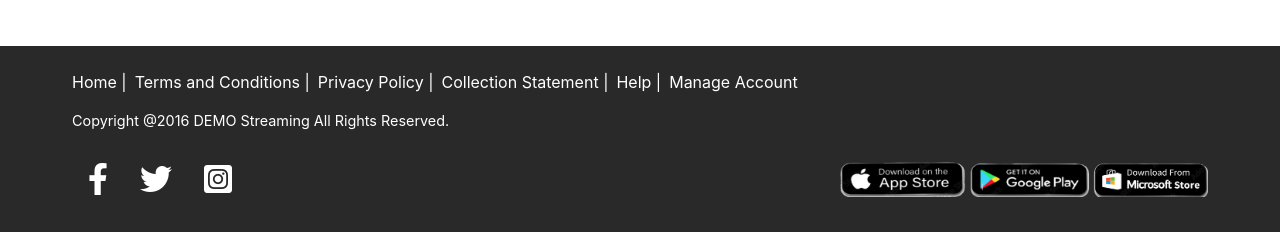
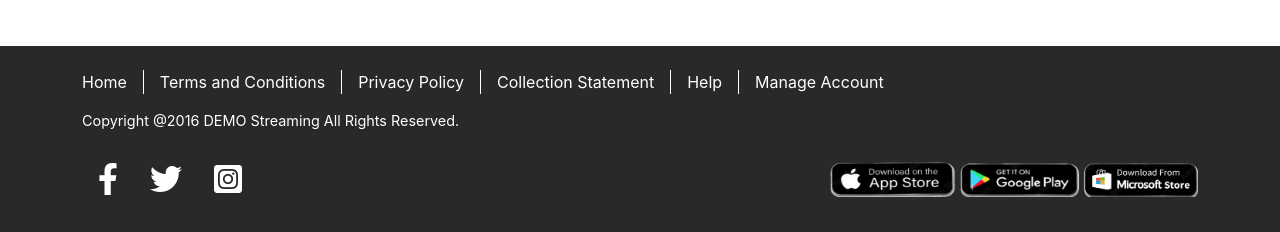
Before and after one commit to Jerrysuper123/Movie-Title-Listing, a React (Create React App) app in the folder movie-titles/: page /movies in a window 1280 px wide. Shown: the part 1176-1408 px from the top of the page. Built offline with nearby package versions, Linux system fonts and the light colour scheme; no server answers.

Commit message:
restyled the footer navigation bar

```diff
--- a/movie-titles/src/App.js
+++ b/movie-titles/src/App.js
@@ -38,9 +38,8 @@ function App() {
           <Route path="/series" element={<SeriesPage series={series} />} />
           <Route path="/movies" element={<MoviesPage movies={movies} />} />
         </Routes>
+        <Footer />
       </Router>
-
-      <Footer />
     </React.Fragment>
   );
 }
--- a/movie-titles/src/Components/Footer/Footer.js
+++ b/movie-titles/src/Components/Footer/Footer.js
@@ -1,21 +1,24 @@
 import React from "react";
 import "./style.css";
 import AppStore from "../../Images/appStore.png";
+import { Link } from "react-router-dom";
 
 export default function Footer() {
   return (
     <footer className="page-footer font-small blue p-4 text-center">
-      <main className="ms-5 me-5">
+      <main className="container">
         <section className="footerHeader d-flex flex-column flex-md-row">
-          <span>Home |</span>
-          <span>Terms and Conditions |</span>
-          <span>Privacy Policy |</span>
-          <span>Collection Statement |</span>
-          <span>Help |</span>
-          <span>Manage Account</span>
+          <span className="pe-3 borderRight footerHome">
+            <Link to="/">Home</Link>
+          </span>
+          <span className="pe-3 ps-3 borderRight">Terms and Conditions</span>
+          <span className="pe-3 ps-3 borderRight">Privacy Policy</span>
+          <span className="pe-3 ps-3 borderRight">Collection Statement</span>
+          <span className="pe-3 ps-3 borderRight">Help</span>
+          <span className="ps-3">Manage Account</span>
         </section>
 
-        <section className="mt-3 copyRight d-flex flex-md-row">
+        <section className="mt-3 copyRight text-md-start text-center">
           <p>Copyright @2016 DEMO Streaming All Rights Reserved. </p>
         </section>
 
--- a/movie-titles/src/Components/Footer/style.css
+++ b/movie-titles/src/Components/Footer/style.css
@@ -5,8 +5,15 @@
 
 .footerHeader > span {
     /* border-left: 1px solid white; */
-    margin-right: 0.5rem;
+    /* margin-right: 0.5rem; */
     /* padding-left: 0.8rem; */
+    text-align: center;
+}
+
+@media screen and (max-width: 780px) {
+    .borderRight {
+        border-right: none !important;
+    }
 }
 
 .socialMediaIcon {
@@ -21,3 +28,17 @@
 .copyRight {
     font-size: 0.9rem;
 }
+
+.borderRight {
+    border-right: 0.5px solid white;
+}
+
+.footerHome > a {
+    text-decoration: none;
+    color: white;
+}
+
+.footerHeader:hover {
+    cursor: pointer;
+    transform: scale(1.01);
+}
```
